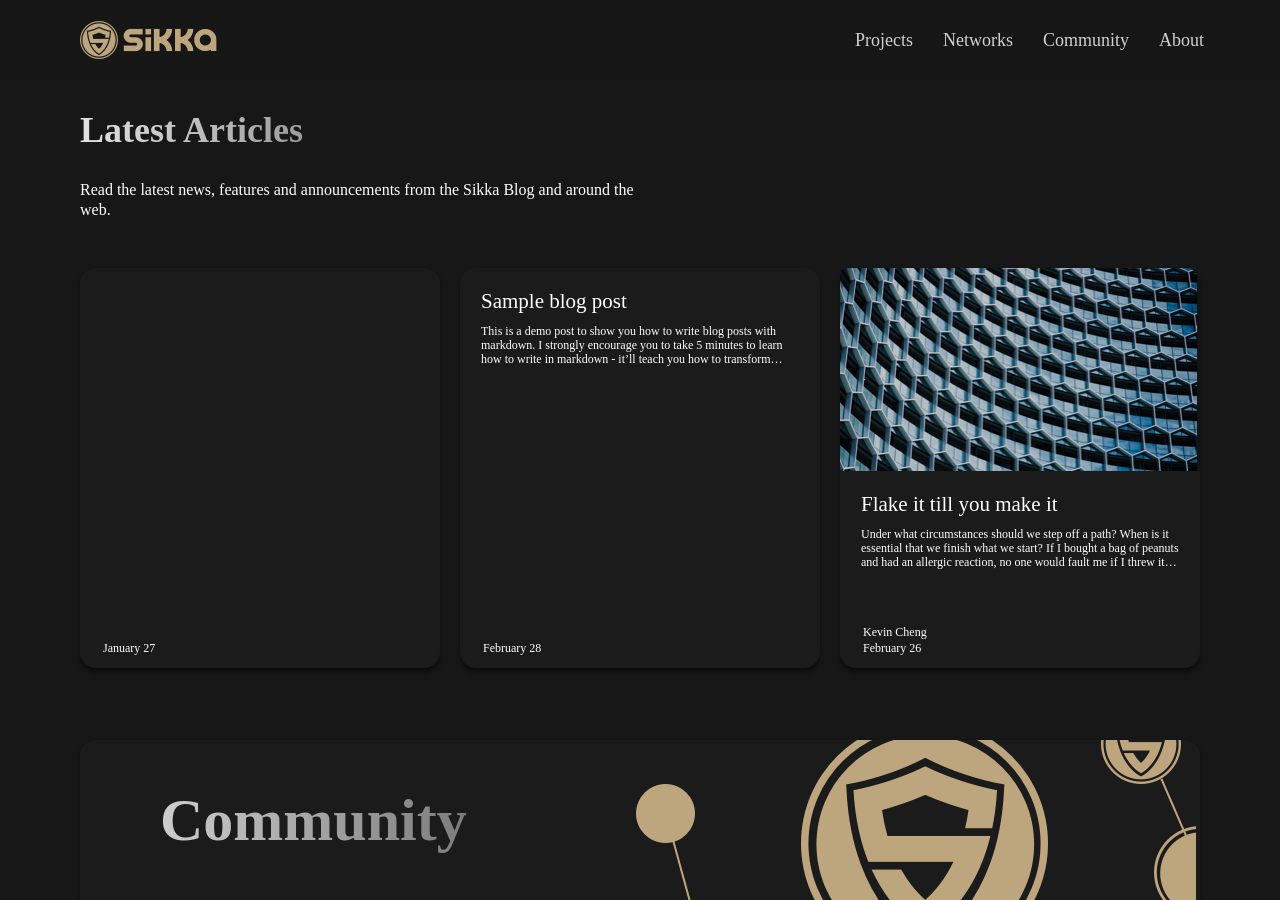
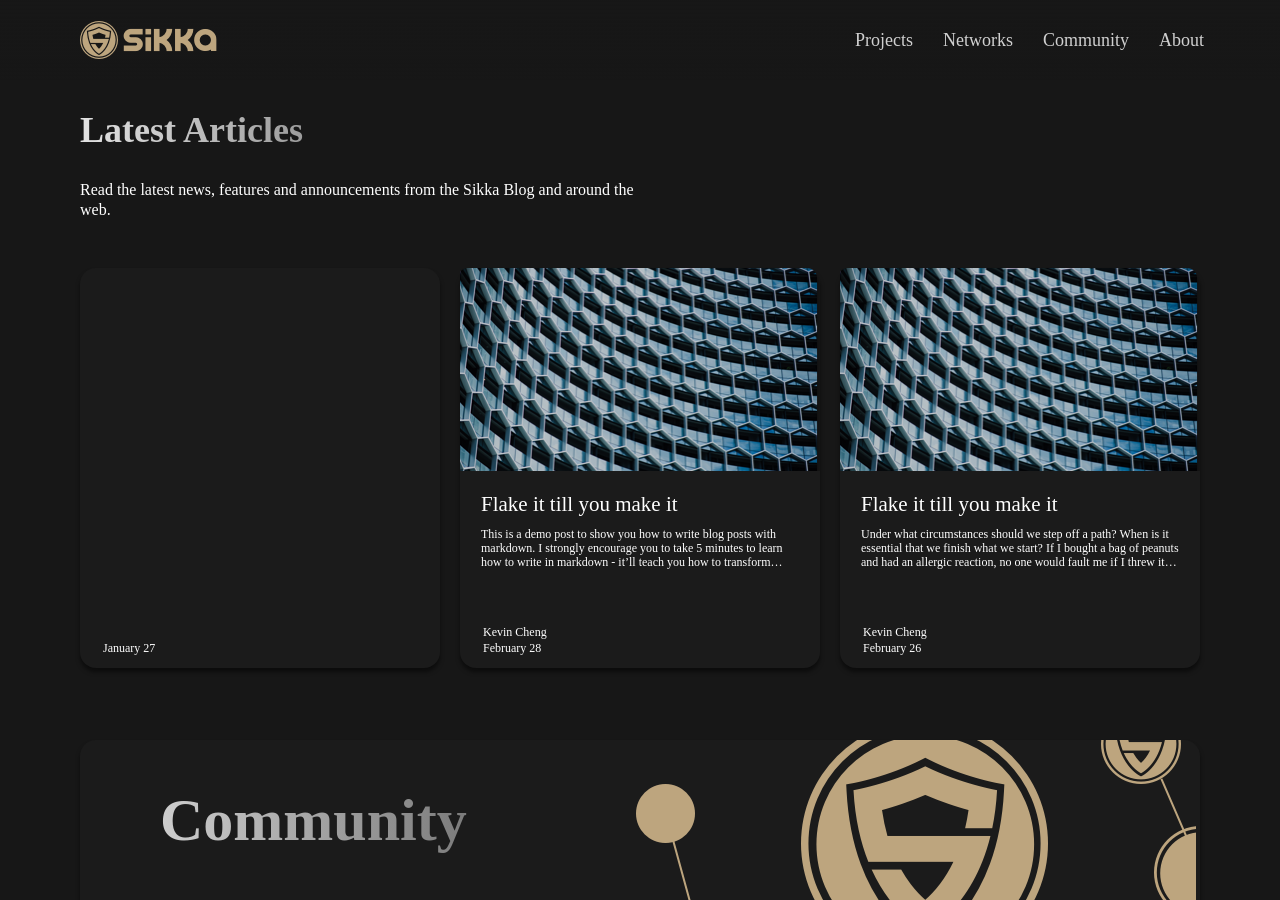
Before and after one commit to King860810/newweb, a Jekyll site: the page built from community.html, in a window 1280 px wide and 900 px high. Built offline with Jekyll 4.4.1, drawn with Linux system fonts in a browser that asks for light colours.

Commit message:
Update 2020-02-28-test-markdown.md

```diff
--- a/_posts/2020-02-28-test-markdown.md
+++ b/_posts/2020-02-28-test-markdown.md
@@ -1,11 +1,11 @@
 ---
 layout: post
-title: Sample blog post
-subtitle: Each post also has a subtitle
-gh-repo: daattali/beautiful-jekyll
-gh-badge: [star, fork, follow]
-tags: [test]
-comments: true
+title: Flake it till you make it
+subtitle: Excerpt from Soulshaping by Jeff Brown
+cover-img: /assets/img/lastes.png
+thumbnail-img: /assets/img/lastes-img.png
+share-img: /assets/img/lastes.png
+author: [Kevin Cheng]
 ---
 
 This is a demo post to show you how to write blog posts with markdown.  I strongly encourage you to [take 5 minutes to learn how to write in markdown](https://markdowntutorial.com/) - it'll teach you how to transform regular text into bold/italics/headings/tables/etc.
```
